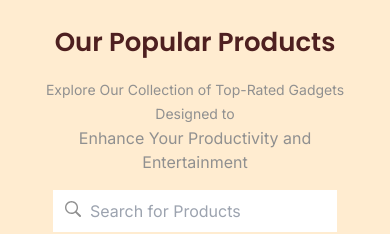
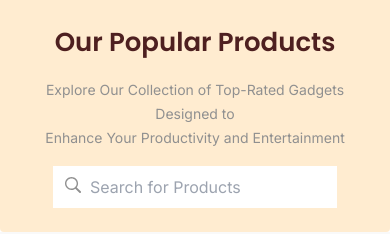
Before and after one commit to Emmadegreat/stage2-task, a Next.js app: page / in a window 390 px wide. Shown: the part 840-1074 px from the top of the page. Built offline with nearby package versions, Linux system fonts and the light colour scheme.

Commit message:
codes optimized

```diff
--- a/src/components/products.tsx
+++ b/src/components/products.tsx
@@ -32,7 +32,7 @@ const Products = () => {
                     <p className='text-[14px] sm:text-[16px] leading-[24px] text-[#909090] text-center text-[Poppins]'>
                         Explore Our Collection of Top-Rated Gadgets Designed to
                     </p>
-                    <p className='text-[16px] leading-[24px] text-[#909090] text-center text-[Poppins]'>Enhance Your Productivity and Entertainment</p>
+                    <p className='text-[14px] sm:text-[16px] leading-[24px] text-[#909090] text-center text-[Poppins]'>Enhance Your Productivity and Entertainment</p>
 
                     <div className="relative top-4 flex justify-center">
                         <div className="relative">
```
